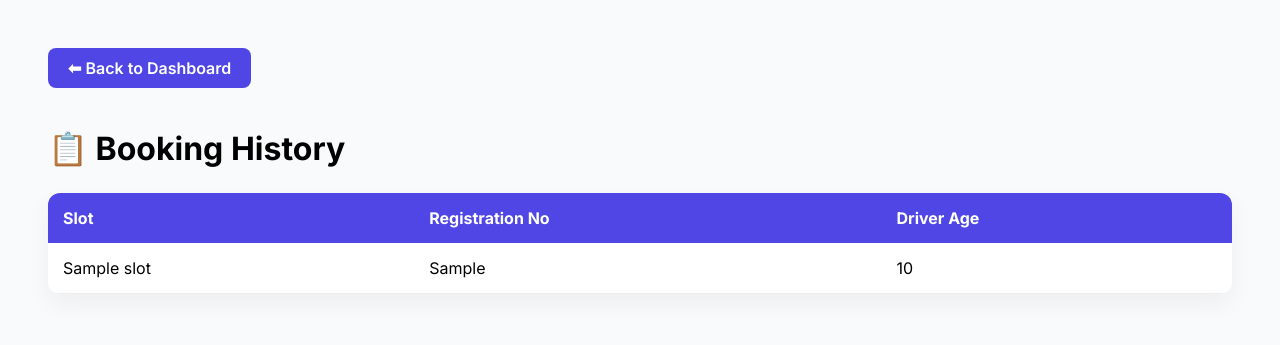
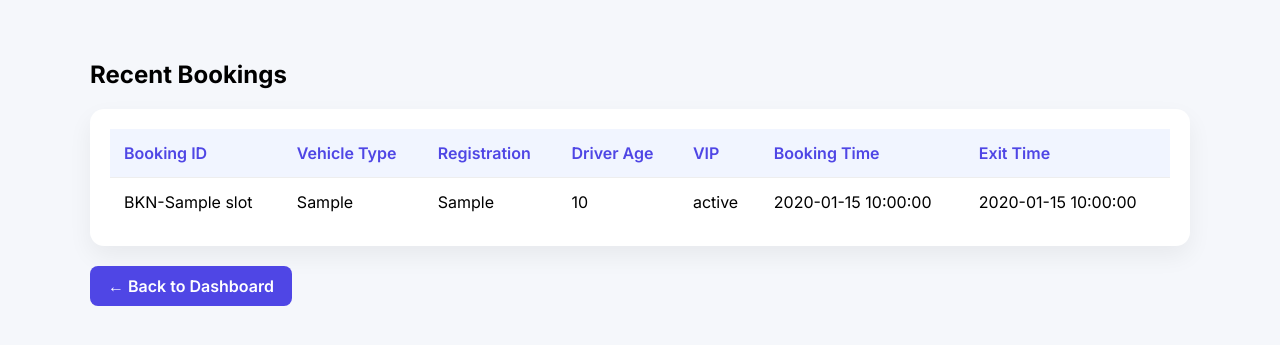
Before and after one commit to yadusaheb5-oss/parking_management, a Flask app: template parking_management_system-master/templates/bookings.html in a window 1280 px wide. Shown: the top 345 px of the page. Run offline with Flask 3, Linux system fonts and the light colour scheme; the template is opened without the code that fills it: most values are stand-ins (such as "Sample title", 1, 10 or a date in 2020).

Commit message:
Update bookings.html

```diff
--- a/parking_management_system-master/templates/bookings.html
+++ b/parking_management_system-master/templates/bookings.html
@@ -1,50 +1,66 @@
 <!doctype html>
-<html lang="en">
+<html>
 <head>
 <meta charset="utf-8">
 <title>Booking History</title>
+
 <link href="https://fonts.googleapis.com/css2?family=Inter:wght@400;600;700&display=swap" rel="stylesheet">
 
 <style>
 body {
     font-family: 'Inter', sans-serif;
-    background: #f8fafc;
+    background: #f5f7fb;
+    margin: 0;
     padding: 40px;
 }
 
-h1 {
-    margin-bottom: 25px;
+.container {
+    max-width: 1100px;
+    margin: auto;
+}
+
+h2 {
+    margin-bottom: 20px;
+}
+
+.table-box {
+    background: white;
+    border-radius: 14px;
+    padding: 20px;
+    box-shadow: 0 10px 25px rgba(0,0,0,0.06);
 }
 
 table {
     width: 100%;
     border-collapse: collapse;
-    background: white;
-    border-radius: 12px;
-    overflow: hidden;
-    box-shadow: 0 10px 25px rgba(0,0,0,0.05);
+}
+
+thead {
+    background: #f1f5ff;
+}
+
+th, td {
+    padding: 14px;
+    text-align: left;
 }
 
 th {
-    background: #4f46e5;
-    color: white;
-    padding: 15px;
-    text-align: left;
+    font-weight: 600;
+    color: #4f46e5;
 }
 
-td {
-    padding: 15px;
-    border-bottom: 1px solid #eee;
+tbody tr {
+    border-top: 1px solid #eee;
 }
 
-tr:hover {
-    background: #f1f5ff;
+tbody tr:hover {
+    background: #f9fafc;
 }
 
 .back-btn {
+    margin-top: 20px;
     display: inline-block;
-    margin-bottom: 20px;
-    padding: 10px 20px;
+    padding: 10px 18px;
     background: #4f46e5;
     color: white;
     text-decoration: none;
@@ -56,26 +72,46 @@ tr:hover {
 
 <body>
 
-<a href="/" class="back-btn">⬅ Back to Dashboard</a>
+<div class="container">
+    <h2>Recent Bookings</h2>
 
-<h1>📋 Booking History</h1>
-
+    <div class="table-box">
         <table>
+            <thead>
                 <tr>
-        <th>Slot</th>
-        <th>Registration No</th>
+                    <th>Booking ID</th>
+                    <th>Vehicle Type</th>
+                    <th>Registration</th>
                     <th>Driver Age</th>
+                    <th>VIP</th>
+                    <th>Booking Time</th>
+                    <th>Exit Time</th>
                 </tr>
-
-    {% for booking in bookings %}
+            </thead>
+            <tbody>
+                {% for b in bookings %}
                 <tr>
-        <td>{{ booking.slot }}</td>
-        <td>{{ booking.reg_no }}</td>
-        <td>{{ booking.age }}</td>
+                    <td>BKN-{{ b.slot }}</td>
+                    <td>{{ b.vehicle_type }}</td>
+                    <td>{{ b.reg_no }}</td>
+                    <td>{{ b.age }}</td>
+                    <td>{{ b.vip_status }}</td>
+                    <td>{{ b.booking_time }}</td>
+                    <td>
+                        {% if b.exit_time %}
+                            {{ b.exit_time }}
+                        {% else %}
+                            —
+                        {% endif %}
+                    </td>
                 </tr>
                 {% endfor %}
+            </tbody>
+        </table>
+    </div>
 
-</table>
+    <a href="/" class="back-btn">← Back to Dashboard</a>
+</div>
 
 </body>
 </html>
```
Lines whose indentation alone changed are shown as unchanged.
